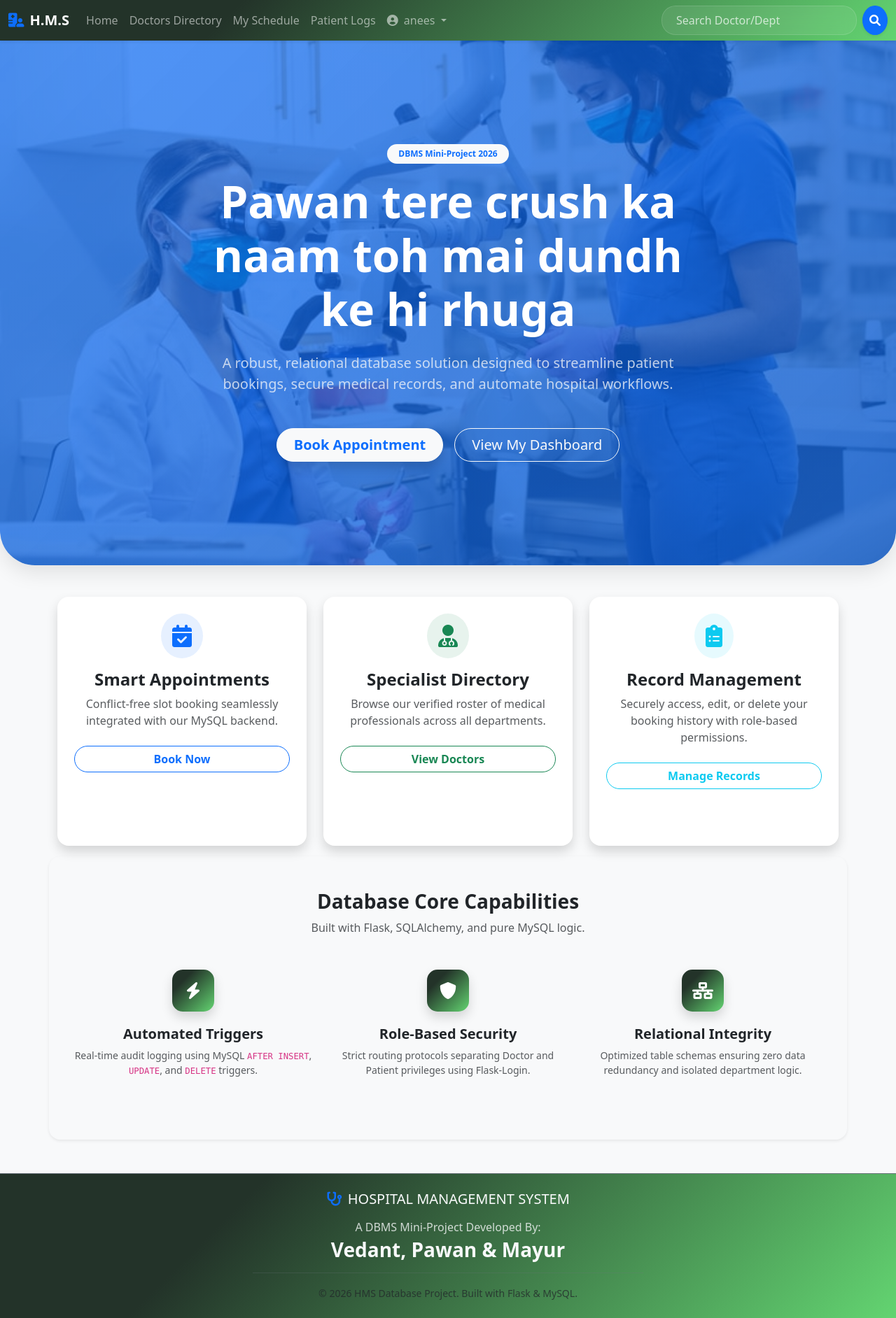
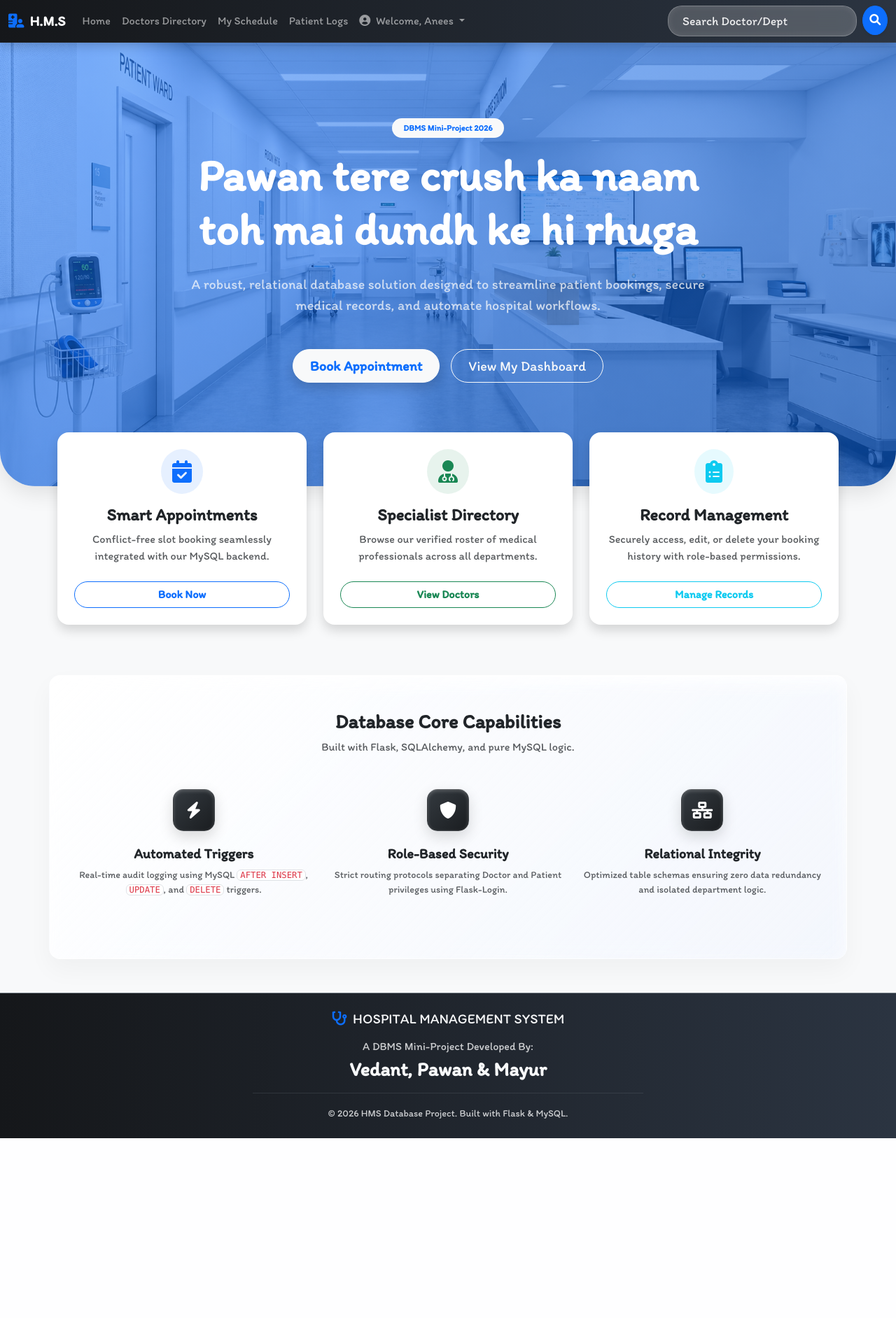
Before and after one commit to Mayur-cw/hospital-system-updated, a Flask app: page / in a window 1280 px wide. Shown: the whole page at 70% size. After the commit the page ends 1627 px from the top, so only its background shows below. Run offline with Flask 3, Linux system fonts and the light colour scheme; a user stored in the database is signed in; data comes from the database, SQL or seed files in the repository; parts of the project's set-up code (start-up, migrations or seed data) failed here and were passed over.

Commit message:
updated color scheme

```diff
--- a/PROJECT/static/css/virtualregister.css
+++ b/PROJECT/static/css/virtualregister.css
@@ -1,102 +1,55 @@
+/* ==========================================================================
+   Import Custom Fonts
+   ========================================================================== */
+@import url('https://fonts.googleapis.com/css2?family=Itim&display=swap');
+
+body {
+    font-family: 'Itim', cursive, sans-serif;
+}
+
 .section-title {
     text-align: center;
-    /* padding-bottom: 30px; */
 }
 
-.pricing .row {
-    padding-top: 0px;
+/* ==========================================================================
+   Form Customizations
+   ========================================================================== */
+.form-group input,
+.form-control,
+.form-select {
+    border: none;
+    border-bottom: 2px solid #0d6efd;
+    border-radius: 0;
+    background-color: transparent;
+    outline: none;
+    font-size: 1.1rem;
+    padding-left: 0;
+    transition: all 0.3s ease;
 }
 
-.card {
-    margin-top: 57px;
-    border-radius: 8px 40px 40px 8px;
-    transition: all 0.5s ease-in-out;
-    box-shadow: 1px 0px 8px 2px greenyellow;
-}
-
-.bg-dark {
-    background-color: #63d471;
-    background-image: linear-gradient(315deg, #63d471 0%, #233329 74%);
-}
-
-label {
-    color: white;
-    margin-top: 15px;
-    font-family: 'Itim', cursive;
-}
-
-.jumbotron {
-    background-color: #63d471;
-    background-image: linear-gradient(315deg, #63d471 0%, #233329 74%);
-}
-
-#gender {
-    width: 300px;
-}
-
-#slot {
-    width: 300px;
-}
-
-#dept {
-    width: 300px;
-}
-
-.form-group input {
-    width: 300px;
-    border: none;
-    /* border-bottom: 1px solid purple; */
-    border-bottom: 2px solid green;
-    outline: none;
-    font-size: 22px;
-    margin-bottom: 5px;
-    font-family: 'Itim', cursive;
-}
-
-option {
-    width: 400px;
-    border: none;
-    border-bottom: 2px solid green;
-    outline: none;
-    font-size: 22px;
-    margin-bottom: 5px;
-}
-
-.form-group input:hover {
+.form-group input:focus,
+.form-control:focus,
+.form-select:focus {
+    box-shadow: none;
+    border-bottom: 2px solid #0a58ca;
     background-color: ghostwhite;
 }
 
-#btn {
-    background-color: #63d471;
-    background-image: linear-gradient(315deg, #63d471 0%, #233329 74%);
-    border-radius: 15px;
-    border: none;
-    position: relative;
-    width: 300px;
-}
-
-#btn:hover {
-    background-color: white;
-    color: white;
-}
-
 /* ==========================================================================
-   Buttons
+   Buttons (Medical Blue Theme)
    ========================================================================== */
 #btn {
-    background-color: #63d471;
-    background-image: linear-gradient(315deg, #63d471 0%, #233329 74%);
-    border-radius: 25px; /* Softer pill shape */
+    background: linear-gradient(135deg, #0d6efd 0%, #0a58ca 100%);
+    border-radius: 25px;
     border: none;
     color: white;
     transition: all 0.3s ease;
 }
 
 #btn:hover {
-    background-color: white;
-    background-image: none; /* Remove gradient on hover */
-    color: #233329; /* Fixed invisible text bug: text is now dark green on hover */
-    box-shadow: 0 4px 10px rgba(99, 212, 113, 0.4);
+    background: white;
+    color: #0d6efd;
+    box-shadow: 0 4px 10px rgba(13, 110, 253, 0.4);
     transform: translateY(-2px);
 }
 
@@ -104,11 +57,12 @@ option {
    Modern SaaS Vibe (index.html components)
    ========================================================================== */
 .hero-section {
-    background: linear-gradient(135deg, rgba(13, 110, 253, 0.9) 0%, rgba(10, 88, 202, 0.95) 100%), url('../bg_sharp.jpg');
+    /* Updated to the newest transparency, correct image, and 60px top padding */
+    background: linear-gradient(135deg, rgba(13, 110, 253, 0.45) 0%, rgba(10, 88, 202, 0.6) 100%), url('/static/bg1.jpg');
     background-size: cover;
     background-position: center;
     color: white;
-    padding: 100px 0;
+    padding: 60px 0 100px 0;
     border-bottom-left-radius: 50px;
     border-bottom-right-radius: 50px;
     box-shadow: 0 10px 30px rgba(0,0,0,0.1);
@@ -135,27 +89,75 @@ option {
 }
 
 /* ==========================================================================
-   Navbar Glass Search Bar Fix
+   Navbar Glass Search Bar (Enhanced for Dark Navbar)
    ========================================================================== */
 .glass-search {
-    background-color: rgba(255, 255, 255, 0.08) !important; /* Semi-transparent white */
-    backdrop-filter: blur(10px); /* The blur effect */
-    -webkit-backdrop-filter: blur(10px);
-    border: 1px solid rgba(255, 255, 255, 0.2) !important;
-    border-radius: 20px !important; /* Overrides the flat bottom border */
+    background-color: rgba(255, 255, 255, 0.2) !important;
+    backdrop-filter: blur(12px);
+    -webkit-backdrop-filter: blur(12px);
+    border: 1px solid rgba(255, 255, 255, 0.4) !important;
+    border-radius: 20px !important;
     color: #ffffff !important;
     padding: 8px 20px !important;
+    box-shadow: inset 0 0 10px rgba(255, 255, 255, 0.1) !important;
 }
 
-/* Make sure the placeholder text is visible */
 .glass-search::placeholder {
-    color: rgba(255, 255, 255, 0.7) !important;
+    color: rgba(255, 255, 255, 0.9) !important;
 }
 
-/* When the user clicks the search bar */
 .glass-search:focus {
-    background-color: rgba(255, 255, 255, 0.15) !important;
-    border: 1px solid rgba(13, 110, 253, 0.8) !important;
-    box-shadow: 0 0 15px rgba(13, 110, 253, 0.4) !important;
+    background-color: rgba(255, 255, 255, 0.3) !important;
+    border: 1px solid rgba(13, 110, 253, 0.9) !important;
+    box-shadow: 0 0 15px rgba(13, 110, 253, 0.5), inset 0 0 10px rgba(255, 255, 255, 0.2) !important;
     color: #ffffff !important;
 }
+
+
+/* ==========================================================================
+   Glossy Effect (Database Capabilities Section)
+   ========================================================================== */
+.glossy-panel {
+    background: linear-gradient(135deg, rgba(255, 255, 255, 1) 0%, rgba(240, 245, 255, 0.6) 100%);
+    backdrop-filter: blur(15px);
+    -webkit-backdrop-filter: blur(15px);
+    /* The white top-border and inset shadow create the "glass reflection" */
+    border: 1px solid rgba(255, 255, 255, 0.5);
+    border-top: 2px solid #ffffff;
+    box-shadow: 0 15px 35px rgba(0, 0, 0, 0.04), inset 0 10px 20px rgba(255, 255, 255, 0.8);
+}
+
+.glossy-icon {
+    /* Makes the dark icons look like polished plastic/glass */
+    background: linear-gradient(135deg, #343a40 0%, #1a1d20 100%);
+    border: 1px solid rgba(255, 255, 255, 0.1);
+    border-top: 1px solid rgba(255, 255, 255, 0.3);
+    box-shadow: 0 8px 20px rgba(0, 0, 0, 0.15), inset 0 2px 5px rgba(255, 255, 255, 0.2);
+    color: white;
+}
+
+
+/* ==========================================================================
+   Navbar Left-to-Right Fade Effect
+   ========================================================================== */
+.navbar {
+    /* Fades from deep charcoal on the left to a softer slate/blue on the right */
+    background: linear-gradient(to right, #15171a 0%, #2b3441 100%) !important;
+
+    /* Adds a tiny, almost invisible white line at the bottom for crisp separation */
+    border-bottom: 1px solid rgba(255, 255, 255, 0.05) !important;
+
+    /* Optional: A soft shadow so it floats above the hero section */
+    box-shadow: 0 4px 15px rgba(0, 0, 0, 0.2) !important;
+}
+
+/* ==========================================================================
+   Footer Left-to-Right Fade Effect (Matches Navbar)
+   ========================================================================== */
+footer {
+    /* Fades from deep charcoal to slate/blue, exactly like the navbar */
+    background: linear-gradient(to right, #15171a 0%, #2b3441 100%) !important;
+
+    /* Adds the crisp white line to the TOP to separate it from the page content */
+    border-top: 1px solid rgba(255, 255, 255, 0.05) !important;
+}
--- a/PROJECT/templates/base.html
+++ b/PROJECT/templates/base.html
@@ -55,7 +55,7 @@
 
                         <li class="nav-item dropdown">
                             <a class="nav-link dropdown-toggle" href="#" id="userDropdown" role="button" data-bs-toggle="dropdown" aria-expanded="false">
-                                <i class="fas fa-user-circle me-1"></i> {{ current_user.username }}
+                              <i class="fas fa-user-circle me-1"></i> Welcome, {{ current_user.username | capitalize }}
                             </a>
                             <ul class="dropdown-menu dropdown-menu-dark" aria-labelledby="userDropdown">
                                 <li><a class="dropdown-item text-danger" href="/logout"><i class="fas fa-sign-out-alt me-2"></i>Logout</a></li>
@@ -95,7 +95,7 @@
             <p class="mb-1 text-light" style="opacity: 0.8;">A DBMS Mini-Project Developed By:</p>
             <h3 class="fw-bold mb-3">Vedant, Pawan & Mayur</h3>
             <hr class="border-secondary mx-auto" style="width: 50%;">
-            <small class="text-muted">&copy; 2026 HMS Database Project. Built with Flask & MySQL.</small>
+            <small class="mb-1 text-light" style="opacity: 0.8;">&copy; 2026 HMS Database Project. Built with Flask & MySQL.</small>
         </div>
     </footer>
 
--- a/PROJECT/templates/index.html
+++ b/PROJECT/templates/index.html
@@ -4,41 +4,6 @@
 Home | Hospital Management System
 {% endblock title %}
 
-{% block css %}
-<style>
-  /* Custom CSS for modern SaaS vibe */
-  .hero-section {
-    background: linear-gradient(135deg, rgba(13, 110, 253, 0.7) 0%, rgba(10, 88, 202, 0.8) 100%), url('static/bg1.jpg');
-    background-size: cover;
-    background-position: center;
-    color: white;
-    padding: 100px 0;
-    border-bottom-left-radius: 50px;
-    border-bottom-right-radius: 50px;
-    box-shadow: 0 10px 30px rgba(0,0,0,0.1);
-  }
-
-  .hover-lift {
-    transition: transform 0.3s ease, box-shadow 0.3s ease;
-  }
-
-  .hover-lift:hover {
-    transform: translateY(-8px);
-    box-shadow: 0 15px 30px rgba(0,0,0,0.1) !important;
-  }
-
-  .feature-icon {
-    width: 60px;
-    height: 60px;
-    display: inline-flex;
-    align-items: center;
-    justify-content: center;
-    border-radius: 15px;
-    font-size: 24px;
-    margin-bottom: 20px;
-  }
-</style>
-{% endblock css %}
 
 {% block body %}
 
@@ -77,7 +42,7 @@ Home | Hospital Management System
   </div>
 </section>
 
-<div class="container mb-5" style="margin-top: -60px; position: relative; z-index: 10;">
+<div class="container mb-5" style="margin-top: -125px; position: relative; z-index: 10;">
   <div class="row text-center justify-content-center">
 
     <div class="col-md-4 mb-4">
@@ -130,34 +95,34 @@ Home | Hospital Management System
   </div>
 </div>
 
-<div class="bg-light py-5 mb-5 rounded-4 shadow-sm container">
+<div class="py-5 mb-5 rounded-4 container glossy-panel">
   <div class="text-center mb-5">
-    <h3 class="fw-bold">Database Core Capabilities</h3>
+    <h3 class="fw-bold text-dark">Database Core Capabilities</h3>
     <p class="text-muted">Built with Flask, SQLAlchemy, and pure MySQL logic.</p>
   </div>
 
   <div class="row text-center px-4">
     <div class="col-md-4 mb-4">
-      <div class="feature-icon bg-dark text-white shadow">
+      <div class="feature-icon glossy-icon">
         <i class="fas fa-bolt"></i>
       </div>
-      <h5 class="fw-bold">Automated Triggers</h5>
-      <p class="text-muted small">Real-time audit logging using MySQL <code>AFTER INSERT</code>, <code>UPDATE</code>, and <code>DELETE</code> triggers.</p>
+      <h5 class="fw-bold text-dark">Automated Triggers</h5>
+      <p class="text-muted small">Real-time audit logging using MySQL <code class="text-danger bg-white border px-1 rounded">AFTER INSERT</code>, <code class="text-danger bg-white border px-1 rounded">UPDATE</code>, and <code class="text-danger bg-white border px-1 rounded">DELETE</code> triggers.</p>
     </div>
 
     <div class="col-md-4 mb-4">
-      <div class="feature-icon bg-dark text-white shadow">
+      <div class="feature-icon glossy-icon">
         <i class="fas fa-shield-alt"></i>
       </div>
-      <h5 class="fw-bold">Role-Based Security</h5>
+      <h5 class="fw-bold text-dark">Role-Based Security</h5>
       <p class="text-muted small">Strict routing protocols separating Doctor and Patient privileges using Flask-Login.</p>
     </div>
 
     <div class="col-md-4 mb-4">
-      <div class="feature-icon bg-dark text-white shadow">
+      <div class="feature-icon glossy-icon">
         <i class="fas fa-network-wired"></i>
       </div>
-      <h5 class="fw-bold">Relational Integrity</h5>
+      <h5 class="fw-bold text-dark">Relational Integrity</h5>
       <p class="text-muted small">Optimized table schemas ensuring zero data redundancy and isolated department logic.</p>
     </div>
   </div>
```
Also changed, not shown: PROJECT/static/bg1.jpg, PROJECT/static/bg12.jpg (added).
